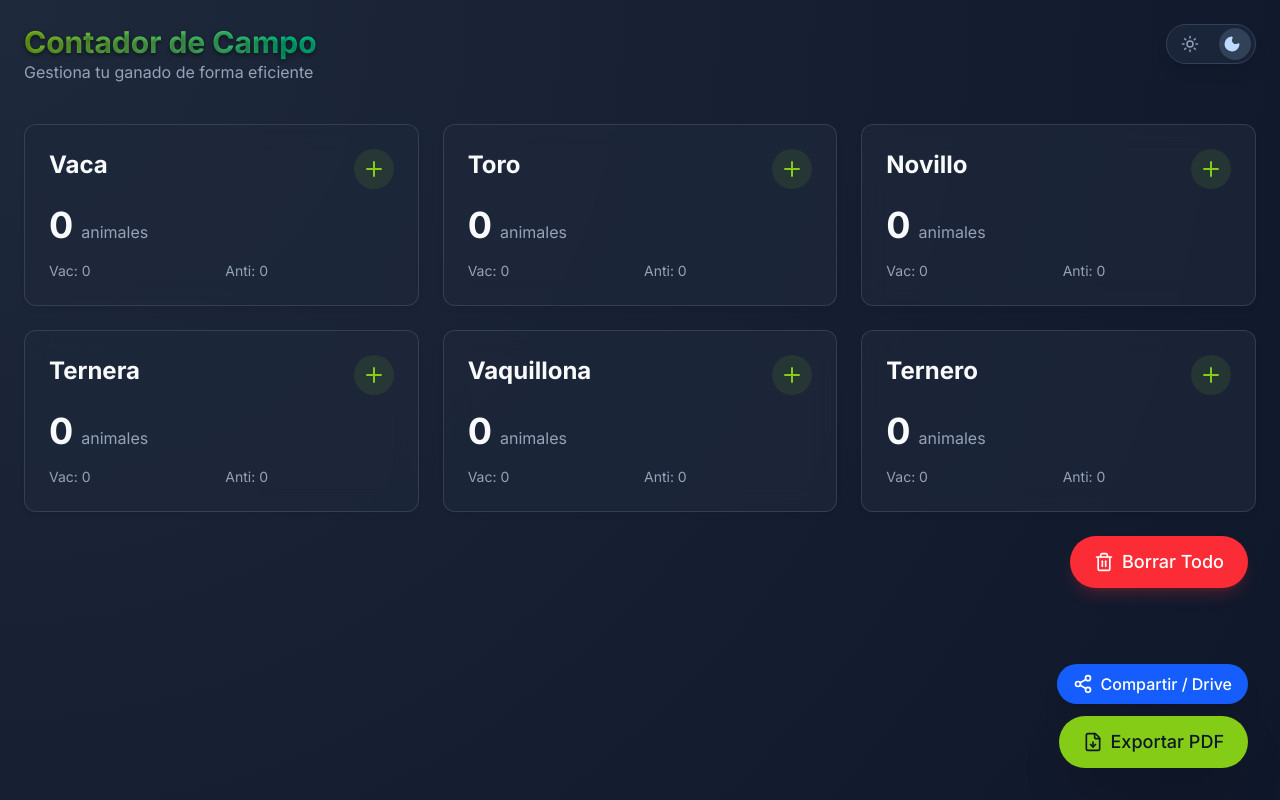
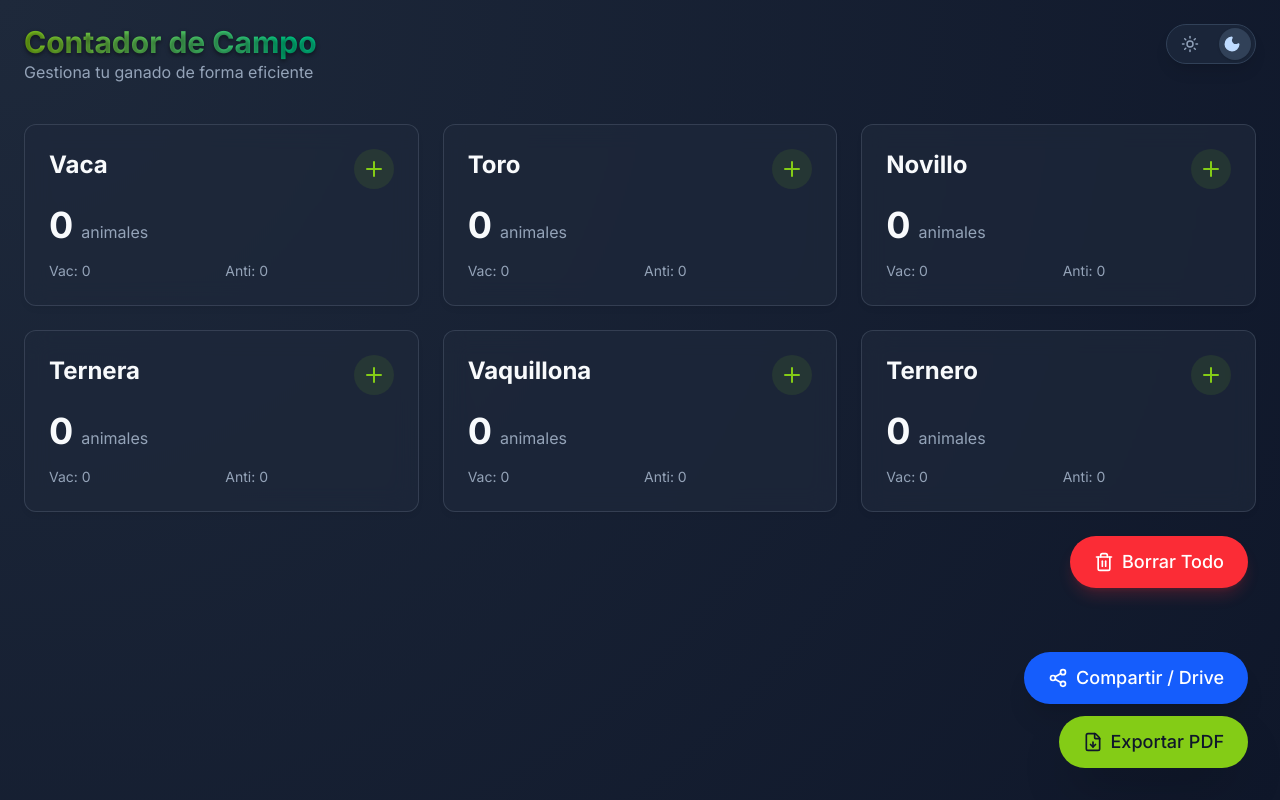
Before and after one commit to juanfvega/contador_campo, a Next.js app: page / in a window 1280 px wide. Built offline with nearby package versions, Linux system fonts and the light colour scheme.

Commit message:
Standardize button sizes and fix typo in table header

```diff
--- a/src/components/Dashboard.tsx
+++ b/src/components/Dashboard.tsx
@@ -232,7 +232,7 @@ export default function Dashboard() {
                 <div className="flex flex-col gap-3 items-end">
                     <Button
                         onClick={handleSharePDF}
-                        size="md" // Slightly smaller
+                        size="lg"
                         className="rounded-full shadow-xl flex items-center justify-center gap-2 bg-blue-600 hover:bg-blue-700 text-white"
                         title="Compartir en Drive, WhatsApp, etc."
                     >
@@ -286,7 +286,7 @@ export default function Dashboard() {
                                             <div className="col-span-5">Caravana</div>
                                             <div className="col-span-2 text-center">Vacuna</div>
                                             <div className="col-span-2 text-center">Antiparasitario</div>
-                                            <div className="col-span-2 text-end">Accion</div>
+                                            <div className="col-span-2 text-end">Acción</div>
                                         </div>
 
                                         {getByType(selectedType).map((animal, idx) => (
```
